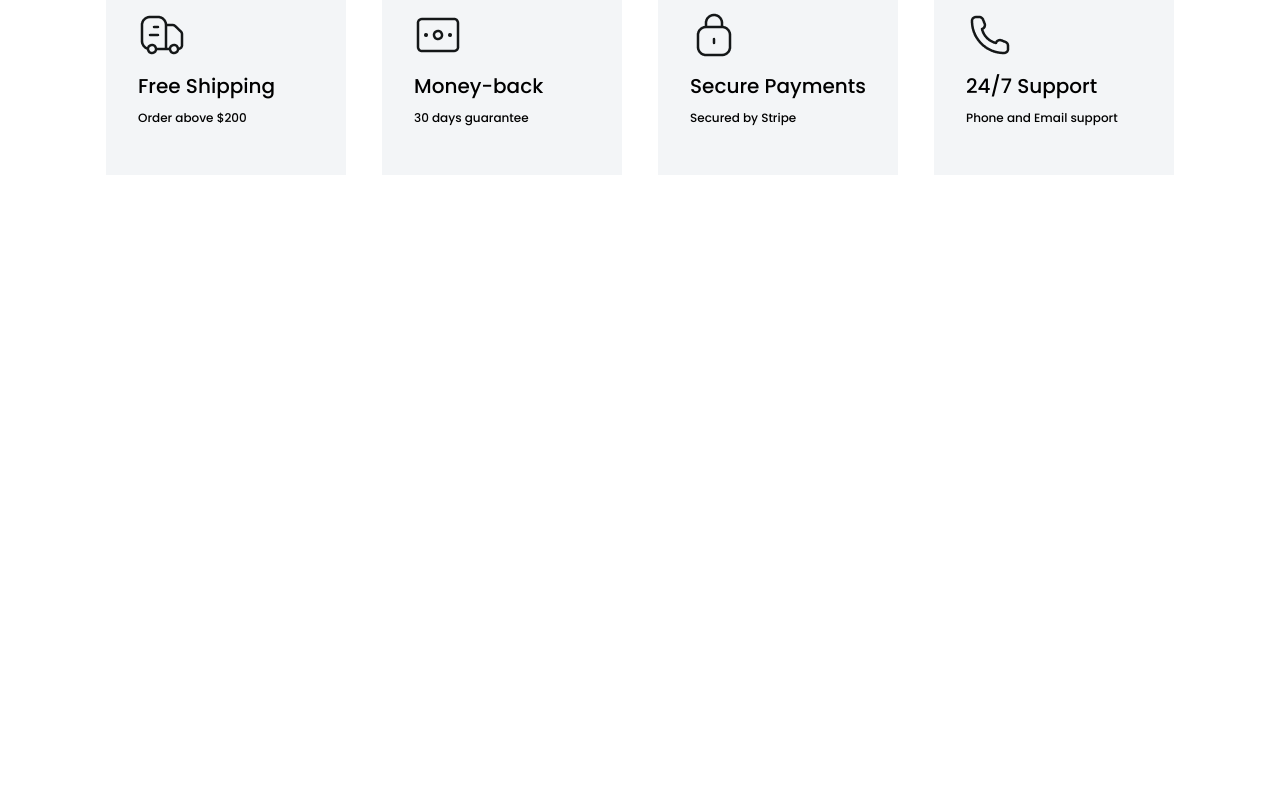
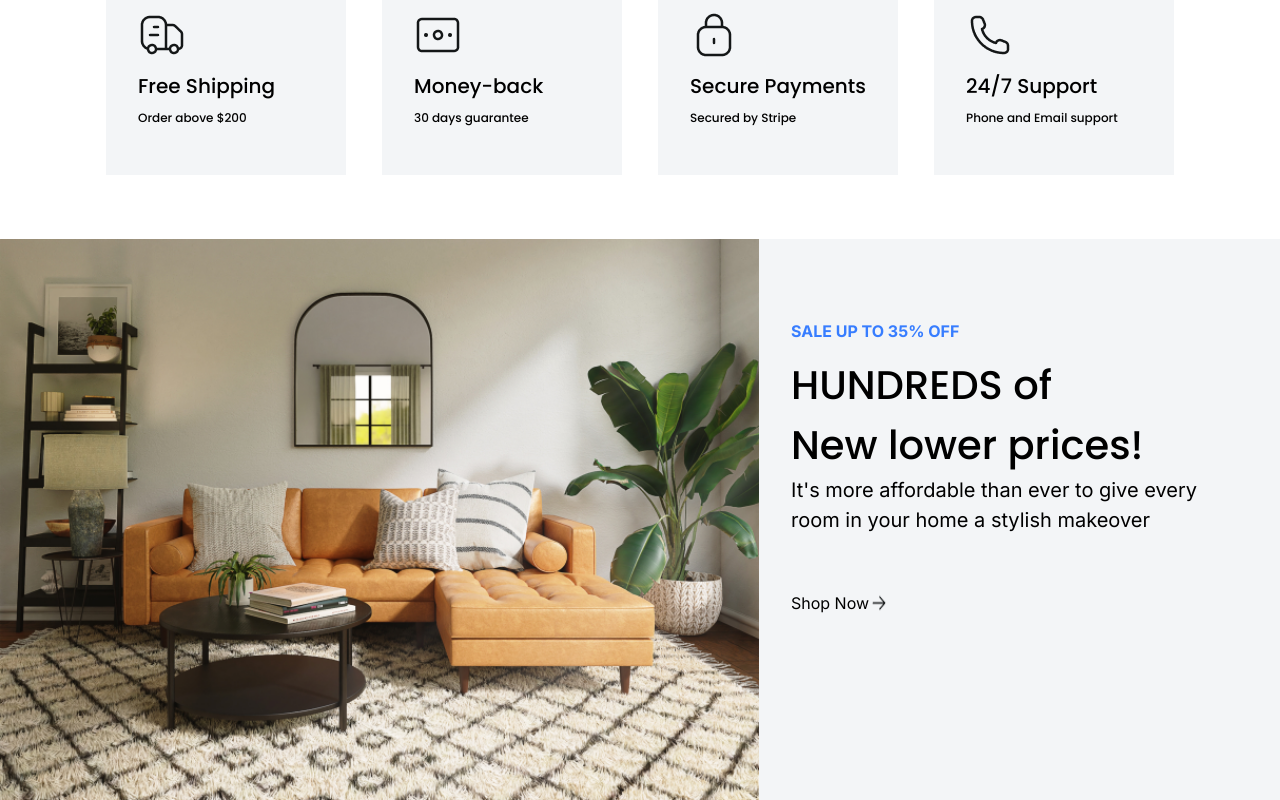
Before and after one commit to Singhularity-lab/ecomm-portfolio-next, a Next.js app: page / in a window 1280 px wide. Shown: the part 2083-2883 px from the top of the page. Before the commit the page ends 2258 px from the top, so only its background shows below. Built offline with nearby package versions, Linux system fonts and the light colour scheme.

Commit message:
sale component done

```diff
--- /dev/null
+++ b/app/components/HomeComp/Sale.jsx
@@ -0,0 +1,21 @@
+import leftImg from '../../../public/static/images/livingarea.png';
+import arrowRight from '../../../public/static/images/right-arrow.png';
+
+const Sale = () => {
+  return (
+    <div className="flex flex-col lg:flex-row mt-16">
+      <img src={leftImg.src} className="w-full" />
+      <div className="bg-neutralLight2 w-100 px-8 py-20">
+        <span className="font-inter text-secondaryBlue font-bold">SALE UP TO 35% OFF</span>
+        <div className="flex flex-col mt-3">
+          <div className="font-poppins text-[2.5rem] p-0 m-0">HUNDREDS of</div> <span className="font-poppins text-[2.5rem]">New lower prices!</span>
+        </div>
+        <span className="font-inter font-normal text-[1.25rem] mt-8">It&apos;s more affordable than ever to give every room in your home a stylish makeover</span>
+        <div className="flex hover:border-solid w-[10rem] hover:border-black hover:border-b-2 cursor-pointer mt-14">
+          Shop Now<img src={arrowRight.src}></img>
+        </div>
+      </div>
+    </div>
+  );
+};
+export default Sale;
--- a/app/page.js
+++ b/app/page.js
@@ -1,16 +1,18 @@
 import Banner from './components/HomeComp/Banner';
 import Category from './components/HomeComp/Category';
 import NewArrival from './components/HomeComp/NewArrival';
+import Sale from './components/HomeComp/Sale';
 import Support from './components/HomeComp/Support';
 
 const HomePage = () => {
   return (
-    <div>
+    <>
       <Banner />
       <Category />
       <NewArrival />
       <Support />
-    </div>
+      <Sale />
+    </>
   );
 };
 
```
Also changed, not shown: public/static/images/livingarea.png (added).
